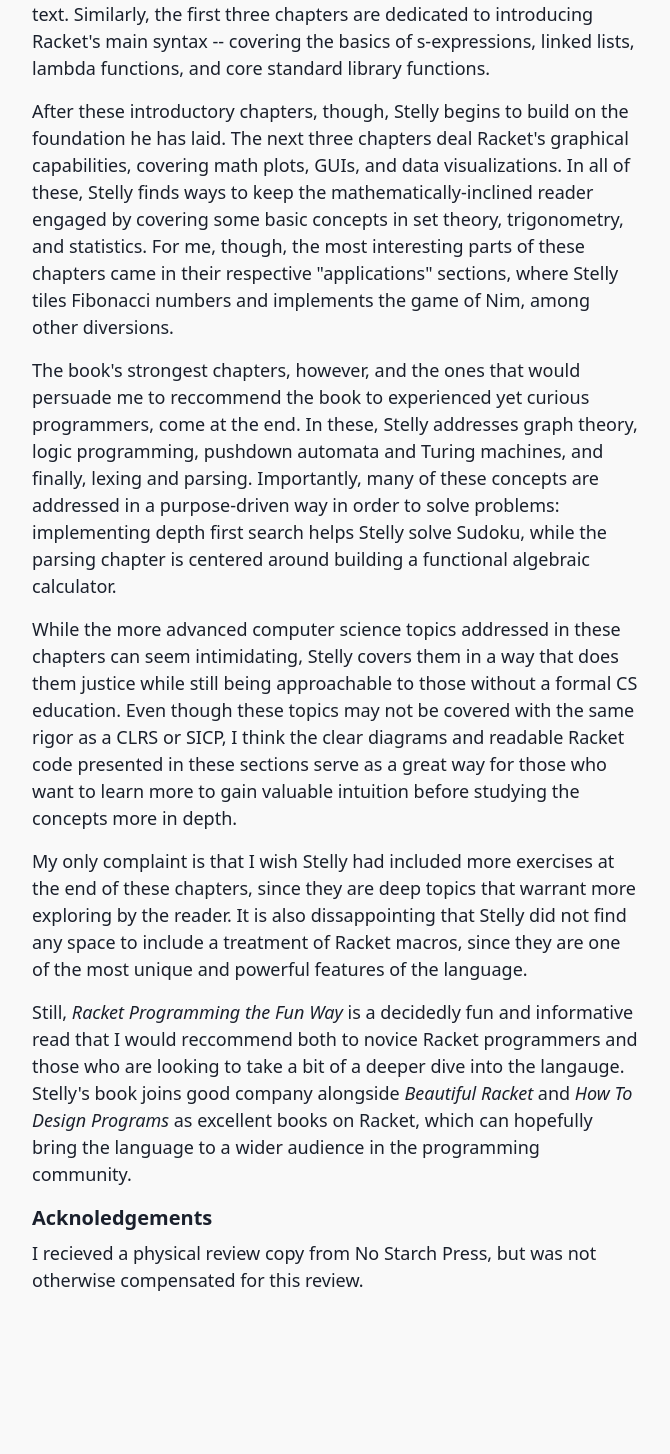
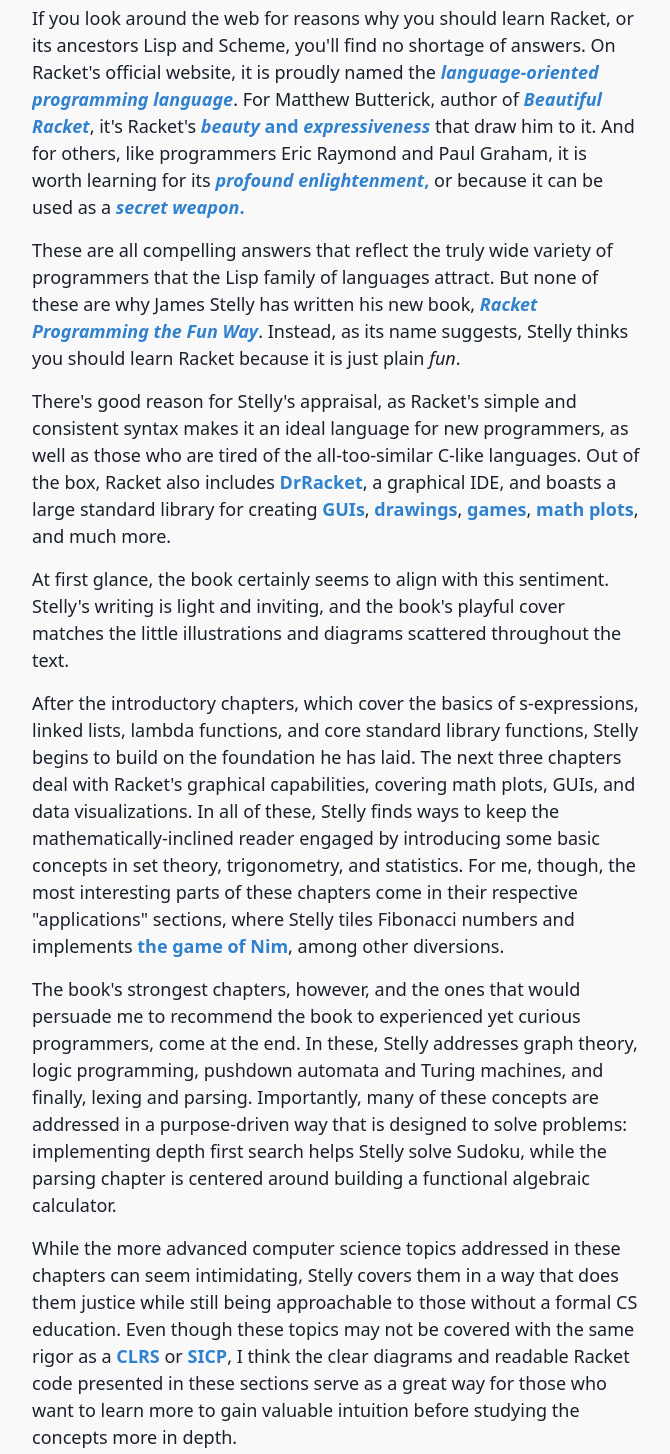
Before and after one commit to micahcantor/personal-site, a Gatsby site: page /blog/racket-programming-the-fun-way-review in a window 1280 px wide. Shown: the part 922-2376 px from the top of the page, without its empty margins (304-974 px from the left). Before the commit the page ends 2280 px from the top, so only its background shows below. Built offline with nearby package versions, Linux system fonts and the light colour scheme; Gatsby itself is replaced by a stand-in of ours.

Commit message:
post edits

```diff
--- a/src/blog-posts/racket-programming-the-fun-way-review.md
+++ b/src/blog-posts/racket-programming-the-fun-way-review.md
@@ -1,30 +1,32 @@
 ---
 slug: "/blog/racket-programming-the-fun-way-review"
 date: "2021-01-14"
-draft: true
+draft: false
 title: "Book Review: Racket Programming the Fun Way by James Stelly"
 description: "A review of the new Racket programming book."
 ---
 # Book Review: Racket Programming the Fun Way by James Stelly
 
-If you look around the web for reasons why you should learn Racket, or its ancestors Lisp and Scheme, you'll find no shortage of answers. On Racket's official website, it is proudly named the [*language-oriented programming langauge*](https://racket-lang.org/). For Matthew Butterick, author of *[Beutiful Racket](https://beautifulracket.com/)*, it's Racket's [*beauty* and *expressiveness*](https://beautifulracket.com/appendix/why-racket-why-lisp.html) that draw him to it. And for others, like programmers Eric Raymond and Paul Graham, it is worth learning for its [*profound enlightenment*,](http://www.catb.org/esr/faqs/hacker-howto.html) or because it is a [*secret weapon*.](http://www.paulgraham.com/avg.html)
+![Racket Programming the Fun Way Cover](../images/racket-the-fun-way.png)
 
-These are all compelling answers that reflect the truly wide variety of programmers that the Lisp family of languages attract. But none of these are why James Stelly has written his new book, *Racket Programming the Fun Way*. Instead, as its name suggests, Stelly thinks you should learn Racket because it is just plain *fun*.
+If you look around the web for reasons why you should learn Racket, or its ancestors Lisp and Scheme, you'll find no shortage of answers. On Racket's official website, it is proudly named the [*language-oriented programming language*](https://racket-lang.org/). For Matthew Butterick, author of *[Beautiful Racket](https://beautifulracket.com/)*, it's Racket's [*beauty* and *expressiveness*](https://beautifulracket.com/appendix/why-racket-why-lisp.html) that draw him to it. And for others, like programmers Eric Raymond and Paul Graham, it is worth learning for its [*profound enlightenment*,](http://www.catb.org/esr/faqs/hacker-howto.html) or because it can be used as a [*secret weapon*.](http://www.paulgraham.com/avg.html)
 
-There's good reason for Stelly's appraisal, as Racket's simple and consistent syntax makes it an ideal language for new programmers, as well as those who are tired of the all-too-similar C-like languages. Out of the box, Racket also includes DrRacket, a graphical IDE, and boasts a large standard library for creating GUIs, drawings, games, math plots, and much more.
+These are all compelling answers that reflect the truly wide variety of programmers that the Lisp family of languages attract. But none of these are why James Stelly has written his new book, [*Racket Programming the Fun Way*](https://nostarch.com/racket-programming-fun-way). Instead, as its name suggests, Stelly thinks you should learn Racket because it is just plain *fun*.
 
-At first glance, the book certainly seems to align with this sentiment. Stelly's writing is light and inviting, and the book's playful cover matches the little illustrations and diagrams scattered throughout the text. Similarly, the first three chapters are dedicated to introducing Racket's main syntax -- covering the basics of s-expressions, linked lists, lambda functions, and core standard library functions.
+There's good reason for Stelly's appraisal, as Racket's simple and consistent syntax makes it an ideal language for new programmers, as well as those who are tired of the all-too-similar C-like languages. Out of the box, Racket also includes [DrRacket](https://docs.racket-lang.org/drracket/), a graphical IDE, and boasts a large standard library for creating [GUIs](https://docs.racket-lang.org/gui/), [drawings](https://docs.racket-lang.org/draw/index.html), [games](https://docs.racket-lang.org/games/index.html), [math plots](https://docs.racket-lang.org/plot/), and much more.
 
-After these introductory chapters, though, Stelly begins to build on the foundation he has laid. The next three chapters deal Racket's graphical capabilities, covering math plots, GUIs, and data visualizations. In all of these, Stelly finds ways to keep the mathematically-inclined reader engaged by covering some basic concepts in set theory, trigonometry, and statistics. For me, though, the most interesting parts of these chapters came in their respective "applications" sections, where Stelly tiles Fibonacci numbers and implements the game of Nim, among other diversions.
+At first glance, the book certainly seems to align with this sentiment. Stelly's writing is light and inviting, and the book's playful cover matches the little illustrations and diagrams scattered throughout the text.
 
-The book's strongest chapters, however, and the ones that would persuade me to reccommend the book to experienced yet curious programmers, come at the end. In these, Stelly addresses graph theory, logic programming, pushdown automata and Turing machines, and finally, lexing and parsing. Importantly, many of these concepts are addressed in a purpose-driven way in order to solve problems: implementing depth first search helps Stelly solve Sudoku, while the parsing chapter is centered around building a functional algebraic calculator.
+After the introductory chapters, which cover the basics of s-expressions, linked lists, lambda functions, and core standard library functions, Stelly begins to build on the foundation he has laid. The next three chapters deal with Racket's graphical capabilities, covering math plots, GUIs, and data visualizations. In all of these, Stelly finds ways to keep the mathematically-inclined reader engaged by introducing some basic concepts in set theory, trigonometry, and statistics. For me, though, the most interesting parts of these chapters come in their respective "applications" sections, where Stelly tiles Fibonacci numbers and implements [the game of Nim](https://en.wikipedia.org/wiki/Nim), among other diversions.
 
-While the more advanced computer science topics addressed in these chapters can seem intimidating, Stelly covers them in a way that does them justice while still being approachable to those without a formal CS education. Even though these topics may not be covered with the same rigor as a CLRS or SICP, I think the clear diagrams and readable Racket code presented in these sections serve as a great way for those who want to learn more to gain valuable intuition before studying the concepts more in depth.
+The book's strongest chapters, however, and the ones that would persuade me to recommend the book to experienced yet curious programmers, come at the end. In these, Stelly addresses graph theory, logic programming, pushdown automata and Turing machines, and finally, lexing and parsing. Importantly, many of these concepts are addressed in a purpose-driven way that is designed to solve problems: implementing depth first search helps Stelly solve Sudoku, while the parsing chapter is centered around building a functional algebraic calculator.
 
-My only complaint is that I wish Stelly had included more exercises at the end of these chapters, since they are deep topics that warrant more exploring by the reader. It is also dissappointing that Stelly did not find any space to include a treatment of Racket macros, since they are one of the most unique and powerful features of the language.
+While the more advanced computer science topics addressed in these chapters can seem intimidating, Stelly covers them in a way that does them justice while still being approachable to those without a formal CS education. Even though these topics may not be covered with the same rigor as a [CLRS](https://en.wikipedia.org/wiki/Nim) or [SICP](https://mitpress.mit.edu/sites/default/files/sicp/full-text/book/book.html), I think the clear diagrams and readable Racket code presented in these sections serve as a great way for those who want to learn more to gain valuable intuition before studying the concepts more in depth.
 
-Still, *Racket Programming the Fun Way* is a decidedly fun and informative read that I would reccommend both to novice Racket programmers and those who are looking to take a bit of a deeper dive into the langauge. Stelly's book joins good company alongside *Beautiful Racket* and *How To Design Programs* as excellent books on Racket, which can hopefully bring the language to a wider audience in the programming community.
+My only complaint is that I wish Stelly had included more exercises at the end of these chapters, since they are deep topics that warrant more exploring by the reader. It is also disappointing that Stelly did not find any space to include a treatment of Racket [macros](https://docs.racket-lang.org/guide/macros.html), since they are one of the most unique and powerful features of the language.
 
-### Acknoledgements
+Still, *Racket Programming the Fun Way* is a decidedly fun and informative read that I would recommend both to novice Racket programmers and those who are looking to take a bit of a deeper dive into the language. Stelly's book joins good company alongside *Beautiful Racket* and [*How To Design Programs*](https://htdp.org/) as excellent books on Racket, which can hopefully bring the language to a wider audience in the programming community.
 
-I recieved a physical review copy from No Starch Press, but was not otherwise compensated for this review.
+### Acknowledgements
+
+I received a physical review copy from No Starch Press, but was not otherwise compensated for this review.
```
Also changed, not shown: src/images/racket-the-fun-way.png (added).
